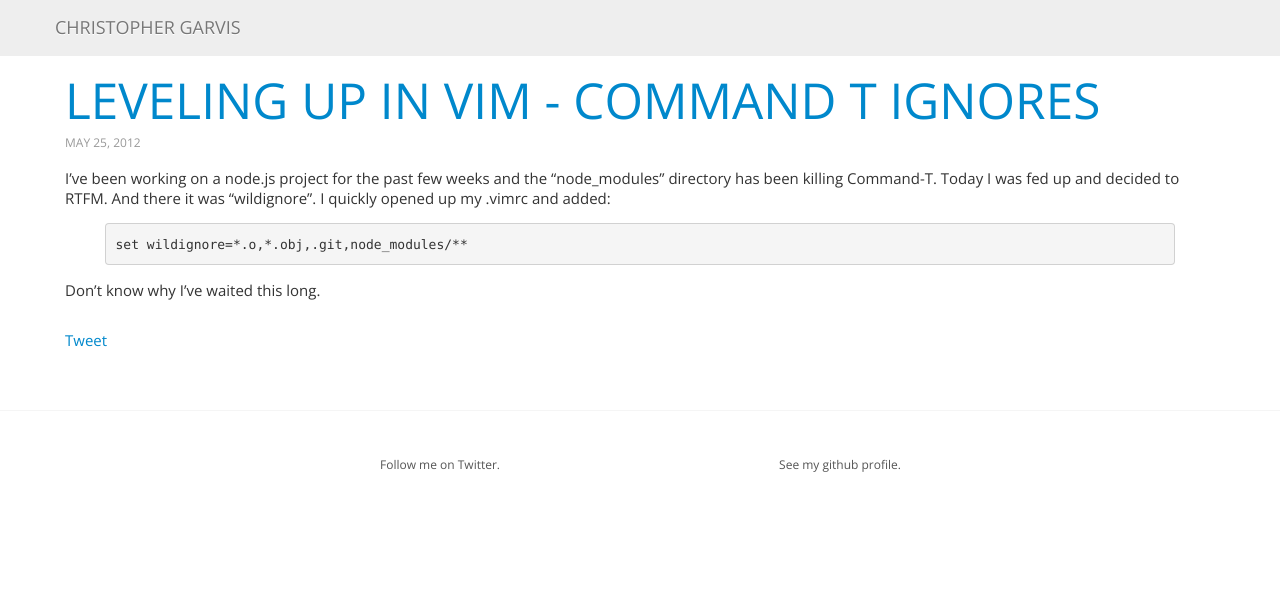
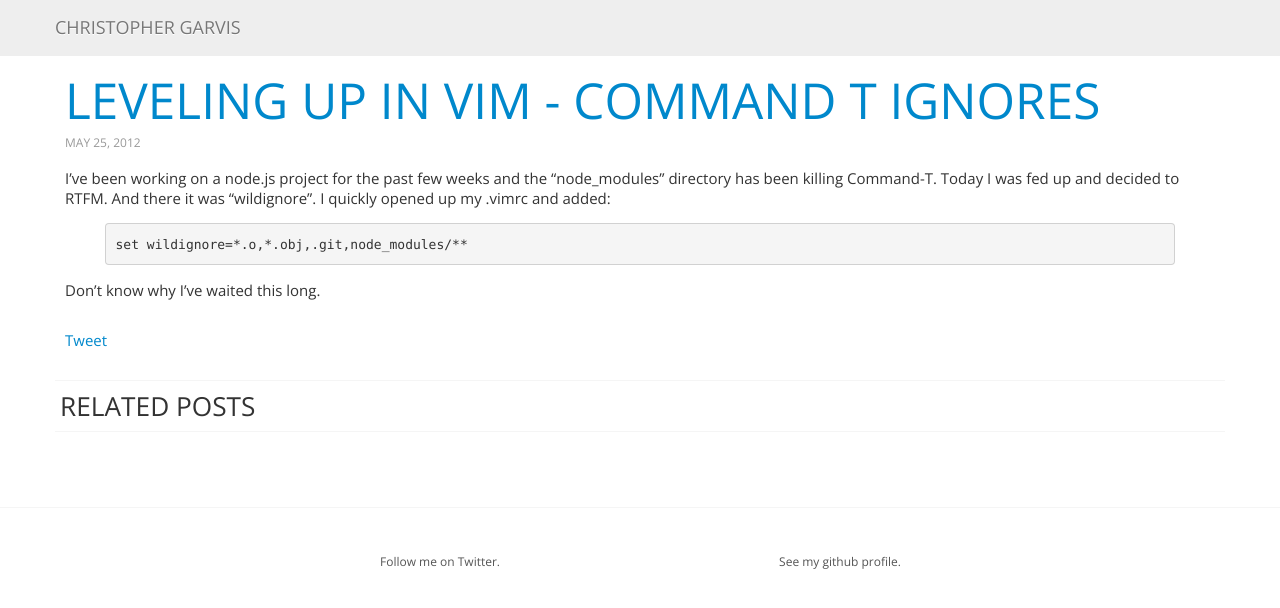
Before and after one commit to cgarvis/chrisgarvis.com, a Jekyll site: the page built from _posts/2012-05-25-command-t-ignores.md, in a window 1280 px wide. Shown: the top 608 px of the page. Built offline with Jekyll 4.4.1, drawn with Linux system fonts in a browser that asks for light colours; nearby versions of some CDN libraries; Markdown is read by kramdown in place of the engine named in the settings; comment, search, counter and statistics services are not loaded.

Commit message:
Add related posts to the end of the post

```diff
--- a/_layouts/post.html
+++ b/_layouts/post.html
@@ -15,3 +15,16 @@
   <div class="pull"></div>
   {% include twitter.html %}
 </section>
+
+<aside class="related">
+  <h3 class="thin">RELATED POSTS</h2>
+  <ul class="listing">
+    {% for post in site.related_posts %}
+      <li>
+        <span>{{ post.date | date: "%B %e, %Y" }}</span>
+        <a href="{{ post.url }}">{{ post.title }}</a>
+      </li>
+    {% endfor %}
+  </ul>
+
+</aside>
```
